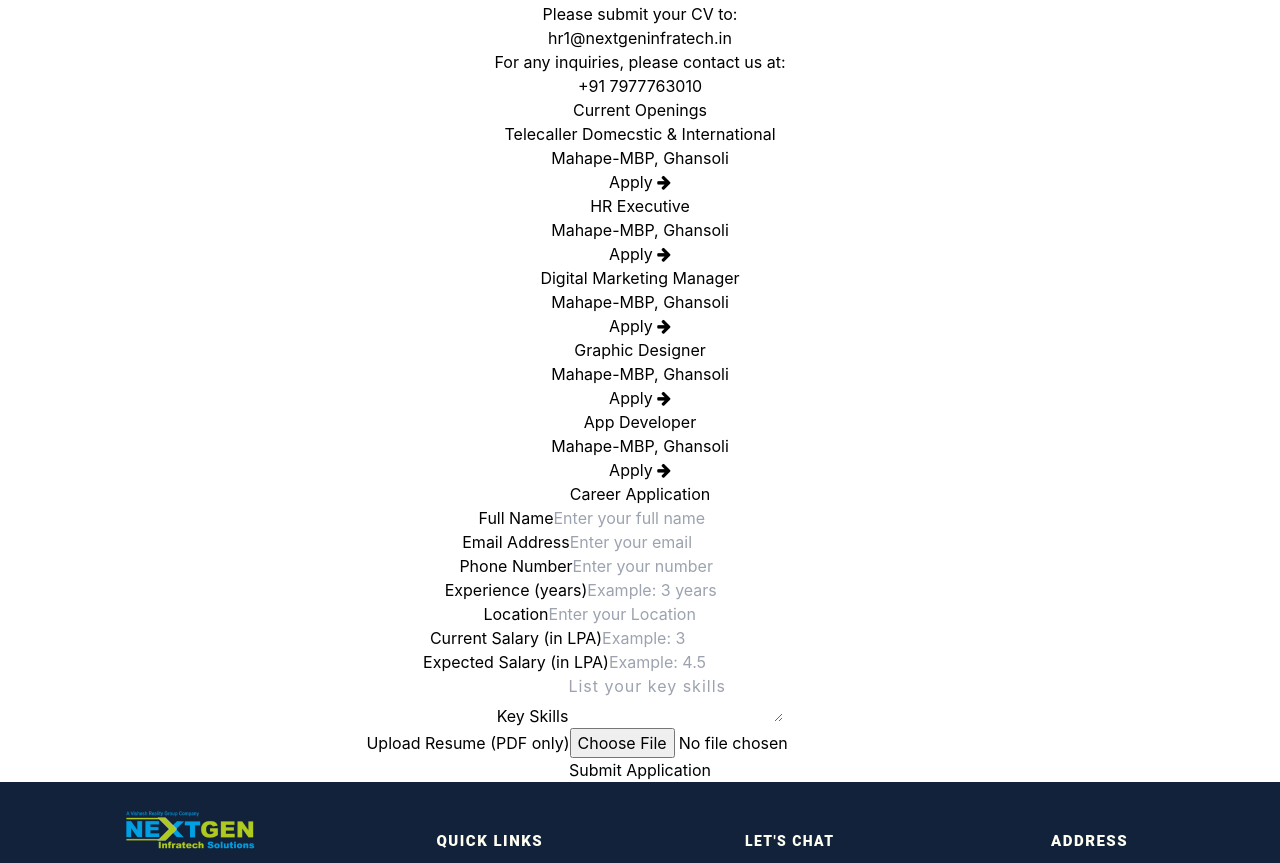
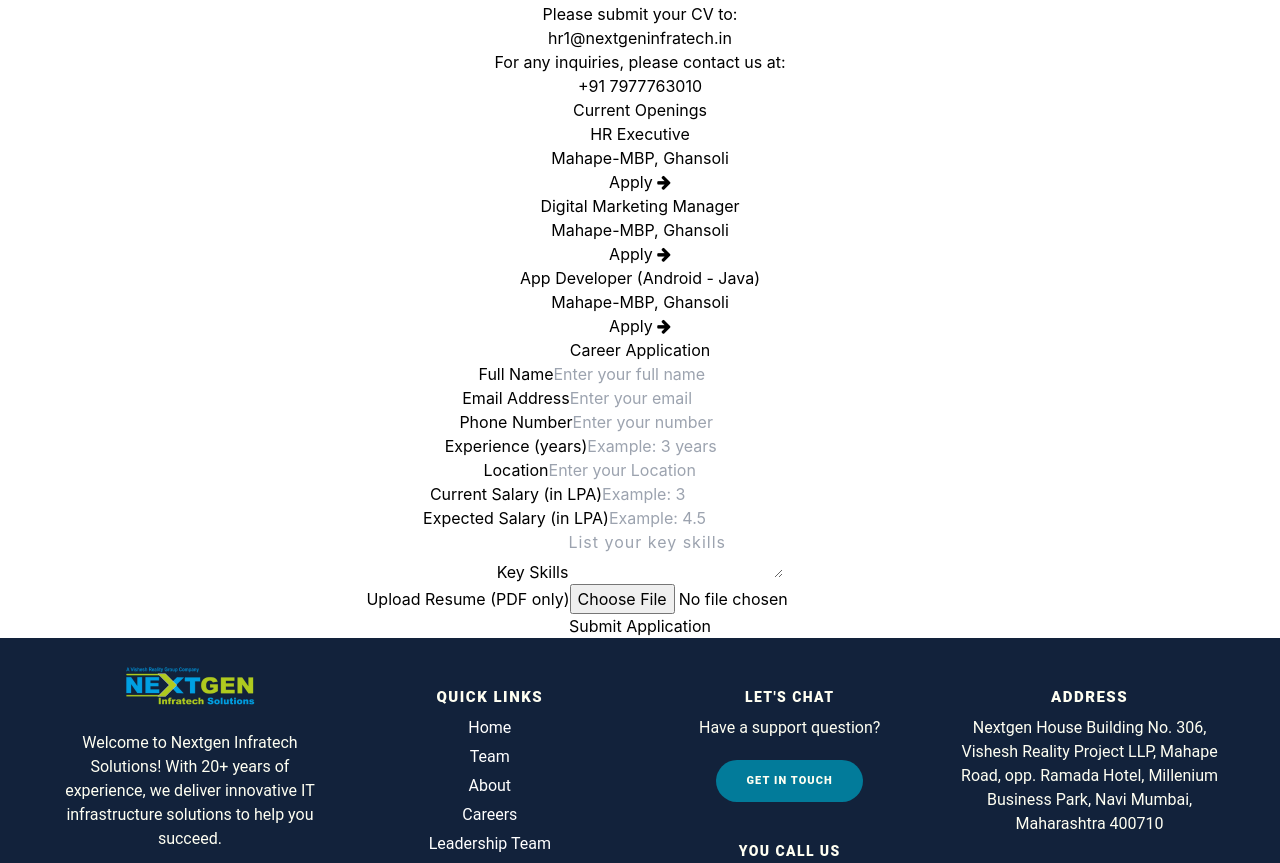
Before and after one commit to nextgen-2025/Nextgen_website-25, a React (Create React App) app: page /careers in a window 1280 px wide. Shown: the part 1000-1863 px from the top of the page. Built offline with nearby package versions, Linux system fonts and the light colour scheme.

Commit message:
updated contents
job opening contents with form

```diff
--- a/src/components/Careers/CareerForm.js
+++ b/src/components/Careers/CareerForm.js
@@ -167,7 +167,7 @@
   };
 
   return (
-    <div className="min-h-screen bg-gradient-to-r  flex justify-center items-center w-full lg:w-[50%]">
+    <div className="min-h-screen bg-gradient-to-r  flex justify-center items-center w-full lg:w-[50%] mb-[50px]">
       <div
         className="bg-white p-8 rounded-xl shadow-xl w-full"
         id="form-career"
--- a/src/components/Careers/JobOpening.js
+++ b/src/components/Careers/JobOpening.js
@@ -5,34 +5,66 @@
 
   const jobs = [
     {
-      title: "Telecaller Domecstic & International",
-      location: "Mahape-MBP, Ghansoli",
-      description: "We are looking for an enthusiastic Telecaller to contact potential customers and handle client communications. Requirements include excellent communication skills and 1-2 years of experience in telemarketing.",
-      skills: ["Communication Skills", "Telesales", "Customer Service", "MS Office", "Hindi & English Proficiency"]
-    },
-    {
       title: "HR Executive",
       location: "Mahape-MBP, Ghansoli",
-      description: "Seeking an HR Executive with 2+ years of experience to handle recruitment, employee relations, and HR operations. Must have strong interpersonal skills and knowledge of HR practices.",
-      skills: ["Recruitment", "Employee Relations", "HR Policies", "HRIS", "Payroll Management"]
+      description:
+        "We are hiring HR Executives to handle recruitment and HR admin activities. Responsibilities include 80% recruitment (sourcing, screening, and interviewing candidates through job portals) and 20% HR admin activities.",
+      skills: [
+        "Good knowledge of job portals",
+        "Strong communication skills",
+        "Experience in bulk and lateral hiring",
+        "Basic understanding of payroll management",
+        "HR operations is required.",
+      ],
+      salary: "₹15,000 - ₹25,000 per month",
+      openPositions: 4,
     },
     {
       title: "Digital Marketing Manager",
       location: "Mahape-MBP, Ghansoli",
-      description: "Looking for a Digital Marketing Manager to lead our online marketing initiatives. Should have 3+ years of experience in SEO, social media marketing, and content strategy.",
-      skills: ["SEO", "Social Media Marketing","SMMO", "Content Strategy", "Google Analytics", "PPC Campaigns"]
+      descriptionList: ["Plan and execute digital strategies to drive traffic, engagement, and leads for real estate projects", "Manage and optimize paid media campaigns (Google Ads, social media, etc.)", "Lead SEO efforts for better organic rankings", "Oversee social media, content, influencers, and promotions", "Analyze campaign data and refine strategies", "Align digital marketing with sales goals through cross-team collaboration", "Mentor and guide the digital marketing team", "Stay updated on real estate-focused digital trends and tools"],
+      qualifications:
+        ["Bachelor’s or Master’s degree in Marketing, Digital Media, or a related field","4+ years of experience in digital marketing, specifically in the real estate industry"],
+      description:
+        "Looking for a Digital Marketing Manager (Real Estate & Office Infrastructure) to lead our online marketing initiatives.",
+      skills: [
+        "Proficient in Google Analytics, Ads, SEO, SEM, and social media marketing",
+        "Experienced in digital campaigns for real estate",
+        "Strong leadership, project management, and communication skills",
+        "Skilled at multitasking in fast-paced environments",
+      ],
+      salary: "Discussed during the interview",
+      openPositions: "Not specified",
     },
+    // {
+    //   title: "Graphic Designer",
+    //   location: "Mahape-MBP, Ghansoli",
+    //   description:
+    //     "Creative Graphic Designer wanted with expertise in Adobe Creative Suite. Should have 2+ years of experience in creating marketing materials and brand assets.",
+    //   skills: [
+    //     "Adobe Photoshop",
+    //     "Adobe Illustrator",
+    //     "UI/UX Design",
+    //     "Typography",
+    //     "Brand Design",
+    //   ],
+    // },
     {
-      title: "Graphic Designer",
+      title: "App Developer (Android - Java)",
       location: "Mahape-MBP, Ghansoli",
-      description: "Creative Graphic Designer wanted with expertise in Adobe Creative Suite. Should have 2+ years of experience in creating marketing materials and brand assets.",
-      skills: ["Adobe Photoshop", "Adobe Illustrator", "UI/UX Design", "Typography", "Brand Design"]
-    },
-    {
-      title: "App Developer",
-      location: "Mahape-MBP, Ghansoli",
-      description: "We are looking for an App Developer with experience in iOS and Android development. Must have a strong portfolio and knowledge of mobile app frameworks.",
-      skills: ["iOS Development", "Android Development", "React Native", "Flutter", "Java", "Swift"]
+      description:
+        "We are seeking a skilled App Developer with hands-on experience in Android development using Java and strong backend integration knowledge. The ideal candidate should have a solid portfolio of mobile applications and a deep understanding of mobile frameworks and best practices.",
+        descriptionList: ["Design, develop, and maintain high-quality Android applications using Java", "Integrate mobile apps with backend services and APIs", "Stay updated with the latest trends and best practices in Android development"],
+      skills: [
+        "Proficient in Java for Android app development",
+        "Experience with Android SDK, Android Studio, and Gradle",
+        "Experience with RESTful APIs, JSON/XML parsing, and backend integration",
+        "Knowledge of SQLite, Room Database, or other local storage solutions",
+        "Familiar with Firebase (Authentication, Realtime DB, Push Notifications)",
+        "Experience with version control systems (Git)",
+      ],
+      salary: "Discussed during the interview",
+      openPositions: "1",
     },
   ];
 
@@ -75,9 +107,20 @@
             </div>
             {selectedJob?.title === job.title && (
               <div className="mt-4 pt-4 border-t border-green-200 text-left">
-                <p className="text-gray-600 font-Manrope mb-4">{job.description}</p>
+                <p className="text-gray-600 font-Manrope mb-4">
+                  {job.description}
+                </p>
+                <ul>
+                  {job.descriptionList?.map((desc, idx) => (
+                    <li key={idx} className="text-gray-600 font-Manrope mb-2">
+                      - {desc}
+                    </li>
+                  ))}
+                </ul>
                 <div className="mt-3">
-                  <h6 className="font-semibold text-gray-700 mb-2">Required Skills:</h6>
+                  <h6 className="font-Manrope text-gray-700 mb-2">
+                    <strong>Required Skills:</strong>
+                  </h6>
                   <div className="flex flex-wrap gap-2">
                     {job.skills.map((skill, idx) => (
                       <span
@@ -89,6 +132,15 @@
                     ))}
                   </div>
                 </div>
+                <div className="mt-3">
+                  <p className="font-Manrope text-gray-700 mb-2">
+                    <strong>Salary: </strong>
+                    {job.salary}
+                  </p>
+                  <p className="font-Manrope text-gray-700 mb-2">
+                    <strong>Open Positions: </strong> {job.openPositions}{" "}
+                  </p>
+                </div>
               </div>
             )}
           </li>
```
